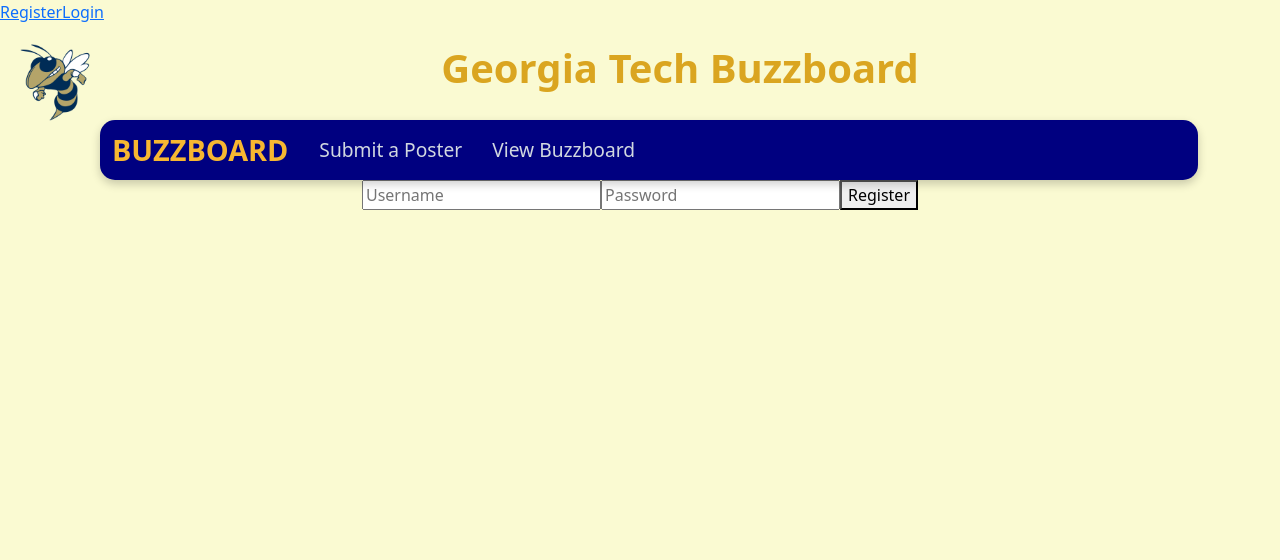
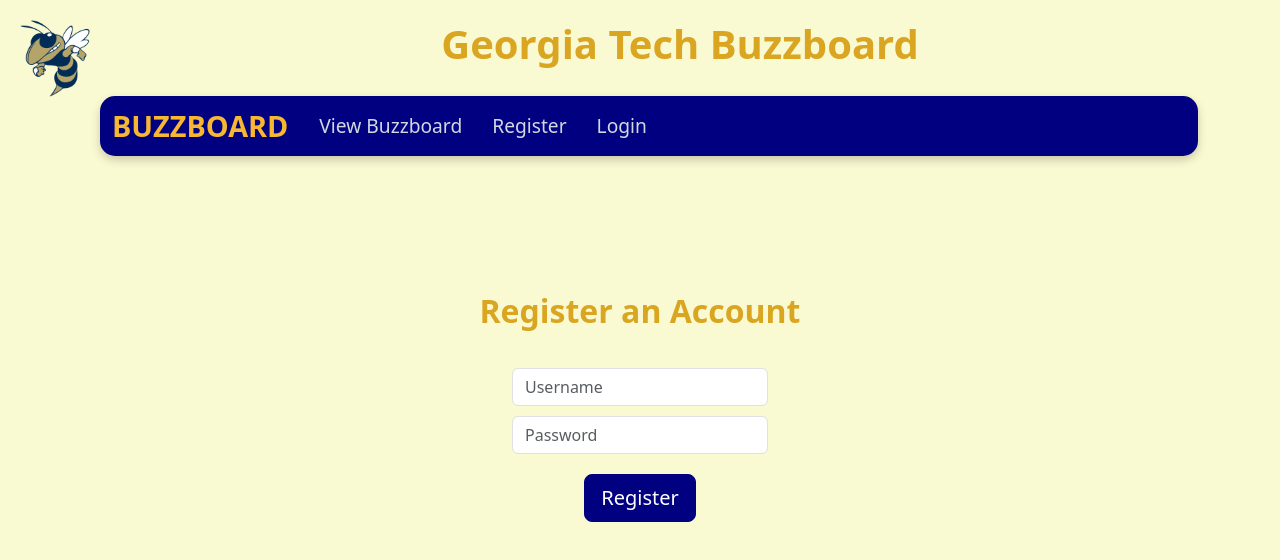
Before and after one commit to yilohdj/buzzboard, a React (Create React App) app in the folder buzzboard/: page /register in a window 1280 px wide. Shown: the top 560 px of the page. Built offline with nearby package versions, Linux system fonts and the light colour scheme.

Commit message:
Finished Login/Register page functionality + styling

```diff
--- a/buzzboard/src/App.js
+++ b/buzzboard/src/App.js
@@ -33,20 +33,6 @@ function App() {
 
   return (
     <Router>
-      <header>
-        {isAuth ? (
-          <nav>
-            <button onClick={handleLogout}>Logout</button>
-            {/* Other links for authenticated users */}
-          </nav>
-        ) : (
-          <nav>
-            <a href="/register">Register</a>
-            <a href="/login">Login</a>
-          </nav>
-        )}
-      </header>
-
       <div className="App">
         <header>
         <img src={icon}
@@ -62,15 +48,26 @@ function App() {
               <Navbar.Brand href="/" className="brand-style">Buzzboard</Navbar.Brand>
               <Navbar.Toggle aria-controls="basic-navbar-nav" />
               <Navbar.Collapse id="basic-navbar-nav">
-                <Nav.Link as={Link} to="/" className="nav-link-style">Submit a Poster</Nav.Link>
                 <Nav.Link as={Link} to="/corkboard" className="nav-link-style">View Buzzboard</Nav.Link>
+                {isAuth ?
+                  <>
+                    <Nav.Link as={Link} to="/submit" className="nav-link-style">Submit a Poster</Nav.Link>
+                    <Nav.Link as={Link} to="/" className="nav-link-style" onClick={handleLogout}>Logout</Nav.Link>
+                  </>
+                  :
+                  <>
+                    <Nav.Link as={Link} to="register" className="nav-link-style">Register</Nav.Link>
+                    <Nav.Link as={Link} to="/login" className="nav-link-style">Login</Nav.Link>
+                  </>
+                }
               </Navbar.Collapse>
             </Container>
           </Navbar>
         </Container>
         <Routes>
+
           <Route
-            path="/"
+            path="/submit"
             element={<PosterForm onSubmit={handlePosterSubmit} />}
           />
           <Route
@@ -79,7 +76,7 @@ function App() {
           />
           <Route
             path="/register"
-            element={<Register/>}
+            element={<Register setIsAuth = {setIsAuth} />}
           />
           <Route
             path="/login"
--- a/buzzboard/src/Login.js
+++ b/buzzboard/src/Login.js
@@ -1,6 +1,8 @@
 import React, { useState } from 'react';
 import { login } from './authService';
 import { useNavigate } from 'react-router-dom';
+import { Form, Button } from 'react-bootstrap';
+import "./App.css";
 
 const Login = ({setIsAuth}) => {
   const [username, setUsername] = useState('');
@@ -22,11 +24,19 @@ const Login = ({setIsAuth}) => {
   };
 
   return (
-    <form onSubmit={handleSubmit}>
-      <input type="text" placeholder="Username" onChange={(e) => setUsername(e.target.value)} required />
-      <input type="password" placeholder="Password" onChange={(e) => setPassword(e.target.value)} required />
-      <button type="submit">Login</button>
-    </form>
+    <div style={{ display: 'flex', justifyContent: 'center', alignItems: 'center', height: '64vh', flexDirection: 'column' }}>
+      <h2 className="title">Login to an Account</h2>
+      <Form onSubmit={handleSubmit}>
+        <Form.Control type="text" placeholder="Username" onChange={(e) => setUsername(e.target.value)} required
+          style={{ margin: 10, width: 256 }} />
+        <Form.Control type="password" placeholder="Password" onChange={(e) => setPassword(e.target.value)} required
+          style={{ margin: 10, width: 256 }} />
+        <Button className="custom-button" variant="primary" type="submit" size="lg"
+          style={{ marginTop: '20px', backgroundColor: "navy", borderColor: "navy", margin: 10 }}>
+          Login
+        </Button>
+      </Form>
+    </div>
   );
 };
 
--- a/buzzboard/src/Register.js
+++ b/buzzboard/src/Register.js
@@ -1,8 +1,11 @@
 import React, { useState } from 'react';
 import { register } from './authService';
 import { useNavigate } from 'react-router-dom';
+import { login } from './authService';
+import { Form, Button } from 'react-bootstrap';
+import "./App.css";
 
-const Register = () => {
+const Register = ({setIsAuth}) => {
   const [username, setUsername] = useState('');
   const [password, setPassword] = useState('');
   const navigate = useNavigate();
@@ -10,19 +13,41 @@ const Register = () => {
   const handleSubmit = async (e) => {
     e.preventDefault();
     try {
-      await register(username, password);
-      navigate("/login");
+      const registerRes = await register(username, password);
+      console.log(registerRes);
+
+      if (registerRes) {
+        const loginRes = await login(username, password);
+        console.log(loginRes);
+
+        if (loginRes) {
+          localStorage.setItem('token', loginRes.token);
+          setIsAuth(true);
+          navigate('/');
+        } else {
+          console.log("Login failed!");
+        }
+      }
     } catch (err) {
       console.log(err);
+      console.log("Registration failed!");
     }
   };
 
   return (
-    <form onSubmit={handleSubmit}>
-      <input type="text" placeholder="Username" onChange={(e) => setUsername(e.target.value)} required />
-      <input type="password" placeholder="Password" onChange={(e) => setPassword(e.target.value)} required />
-      <button type="submit">Register</button>
-    </form>
+    <div style={{ display: 'flex', justifyContent: 'center', alignItems: 'center', height: '64vh', flexDirection: 'column' }}>
+      <h2 className="title">Register an Account</h2>
+      <Form onSubmit={handleSubmit}>
+          <Form.Control type="text" placeholder="Username" onChange={(e) => setUsername(e.target.value)} required
+              style={{ margin: 10, width: 256 }} />
+          <Form.Control type="password" placeholder="Password" onChange={(e) => setPassword(e.target.value)} required
+              style={{ margin: 10, width: 256 }} />
+          <Button className="custom-button" variant="primary" type="submit" size="lg"
+              style={{ marginTop: '20px', backgroundColor: "navy", borderColor: "navy", margin: 10 }}>
+            Register
+          </Button>
+      </Form>
+    </div>
   );
 };
 
```
